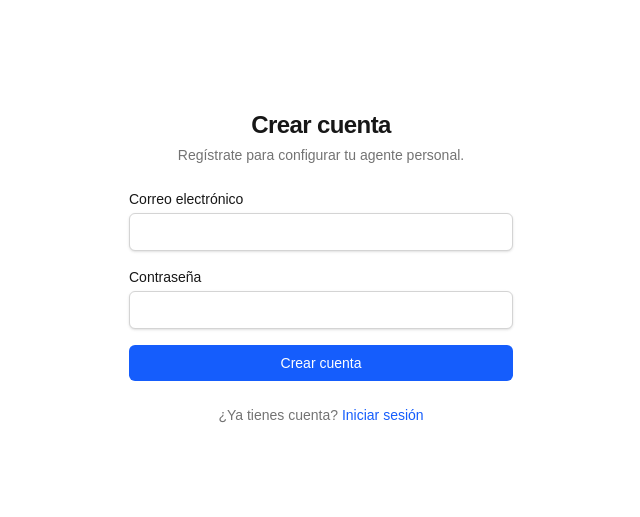
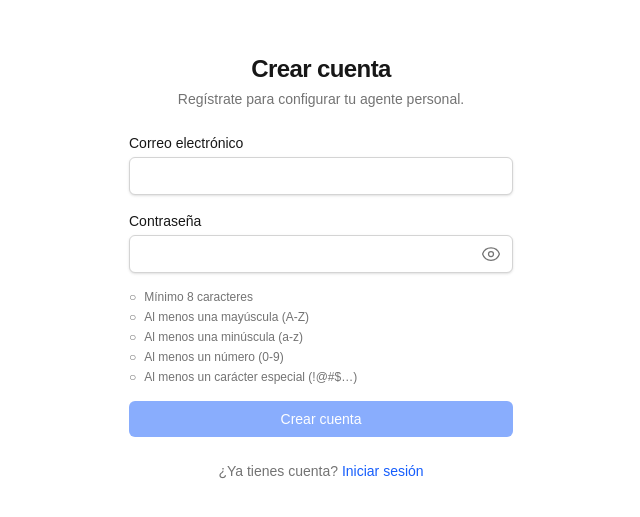
Before and after one commit to little-Johny/10xbuilders-garden, a Next.js app in the folder projects/10x-builders-agent/apps/web/: page /signup in a window 1280 px wide. Shown: the part 133-650 px from the top of the page, without its empty margins (319-959 px from the left). Built offline with nearby package versions, Linux system fonts and the light colour scheme; no server answers.

Commit message:
feat(10x-builders-agent): validar esquema de contraseña con checklist y toggle de visibilidad

```diff
--- a/projects/10x-builders-agent/apps/web/src/app/signup/signup-form.tsx
+++ b/projects/10x-builders-agent/apps/web/src/app/signup/signup-form.tsx
@@ -3,6 +3,9 @@
 import { useState } from "react";
 import { useRouter } from "next/navigation";
 import { createBrowserClient } from "@supabase/ssr";
+import { PasswordInput } from "@/components/password-input";
+import { PasswordRules } from "@/components/password-rules";
+import { validatePassword } from "@/lib/auth/password";
 
 export function SignupForm() {
   const [email, setEmail] = useState("");
@@ -16,11 +19,18 @@ export function SignupForm() {
     process.env.NEXT_PUBLIC_SUPABASE_ANON_KEY!
   );
 
+  const { valid, checks } = validatePassword(password);
+
   async function handleSubmit(e: React.FormEvent) {
     e.preventDefault();
-    setLoading(true);
     setError(null);
 
+    if (!valid) {
+      setError("La contraseña no cumple con todos los requisitos.");
+      return;
+    }
+
+    setLoading(true);
     const { error } = await supabase.auth.signUp({
       email,
       password,
@@ -57,23 +67,18 @@ export function SignupForm() {
           className="w-full rounded-md border border-neutral-300 bg-white px-3 py-2 text-sm shadow-sm focus:border-blue-500 focus:outline-none focus:ring-1 focus:ring-blue-500 dark:border-neutral-700 dark:bg-neutral-900"
         />
       </div>
-      <div>
-        <label htmlFor="password" className="block text-sm font-medium mb-1">
-          Contraseña
-        </label>
-        <input
-          id="password"
-          type="password"
-          required
-          minLength={6}
-          value={password}
-          onChange={(e) => setPassword(e.target.value)}
-          className="w-full rounded-md border border-neutral-300 bg-white px-3 py-2 text-sm shadow-sm focus:border-blue-500 focus:outline-none focus:ring-1 focus:ring-blue-500 dark:border-neutral-700 dark:bg-neutral-900"
-        />
-      </div>
+      <PasswordInput
+        id="password"
+        label="Contraseña"
+        value={password}
+        onChange={setPassword}
+        autoComplete="new-password"
+        required
+      />
+      <PasswordRules checks={checks} />
       <button
         type="submit"
-        disabled={loading}
+        disabled={loading || !valid}
         className="w-full rounded-md bg-blue-600 px-4 py-2 text-sm font-medium text-white hover:bg-blue-700 disabled:opacity-50"
       >
         {loading ? "Creando cuenta..." : "Crear cuenta"}
--- /dev/null
+++ b/projects/10x-builders-agent/apps/web/src/components/password-input.tsx
@@ -0,0 +1,99 @@
+"use client";
+
+import { useState } from "react";
+
+type Props = {
+  id: string;
+  label: string;
+  value: string;
+  onChange: (value: string) => void;
+  autoComplete?: "new-password" | "current-password";
+  required?: boolean;
+};
+
+// Input de contraseña con toggle de visibilidad (ojito).
+// Sin librería de iconos: SVG inline (Heroicons-style outline).
+export function PasswordInput({
+  id,
+  label,
+  value,
+  onChange,
+  autoComplete = "new-password",
+  required,
+}: Props) {
+  const [visible, setVisible] = useState(false);
+
+  return (
+    <div>
+      <label htmlFor={id} className="block text-sm font-medium mb-1">
+        {label}
+      </label>
+      <div className="relative">
+        <input
+          id={id}
+          type={visible ? "text" : "password"}
+          autoComplete={autoComplete}
+          required={required}
+          value={value}
+          onChange={(e) => onChange(e.target.value)}
+          className="w-full rounded-md border border-neutral-300 bg-white px-3 py-2 pr-10 text-sm shadow-sm focus:border-blue-500 focus:outline-none focus:ring-1 focus:ring-blue-500 dark:border-neutral-700 dark:bg-neutral-900"
+        />
+        <button
+          type="button"
+          onClick={() => setVisible((v) => !v)}
+          aria-label={visible ? "Ocultar contraseña" : "Mostrar contraseña"}
+          aria-pressed={visible}
+          className="absolute inset-y-0 right-0 flex items-center px-3 text-neutral-500 hover:text-neutral-700 dark:text-neutral-400 dark:hover:text-neutral-200"
+          tabIndex={-1}
+        >
+          {visible ? <EyeOffIcon /> : <EyeIcon />}
+        </button>
+      </div>
+    </div>
+  );
+}
+
+function EyeIcon() {
+  return (
+    <svg
+      xmlns="http://www.w3.org/2000/svg"
+      fill="none"
+      viewBox="0 0 24 24"
+      strokeWidth={1.5}
+      stroke="currentColor"
+      className="h-5 w-5"
+      aria-hidden="true"
+    >
+      <path
+        strokeLinecap="round"
+        strokeLinejoin="round"
+        d="M2.036 12.322a1.012 1.012 0 0 1 0-.639C3.423 7.51 7.36 4.5 12 4.5c4.638 0 8.573 3.007 9.963 7.178.07.207.07.431 0 .639C20.577 16.49 16.64 19.5 12 19.5c-4.638 0-8.573-3.007-9.964-7.178Z"
+      />
+      <path
+        strokeLinecap="round"
+        strokeLinejoin="round"
+        d="M15 12a3 3 0 1 1-6 0 3 3 0 0 1 6 0Z"
+      />
+    </svg>
+  );
+}
+
+function EyeOffIcon() {
+  return (
+    <svg
+      xmlns="http://www.w3.org/2000/svg"
+      fill="none"
+      viewBox="0 0 24 24"
+      strokeWidth={1.5}
+      stroke="currentColor"
+      className="h-5 w-5"
+      aria-hidden="true"
+    >
+      <path
+        strokeLinecap="round"
+        strokeLinejoin="round"
+        d="M3.98 8.223A10.477 10.477 0 0 0 1.934 12C3.226 16.338 7.244 19.5 12 19.5c.993 0 1.953-.138 2.863-.395M6.228 6.228A10.451 10.451 0 0 1 12 4.5c4.756 0 8.773 3.162 10.065 7.498a10.522 10.522 0 0 1-4.293 5.774M6.228 6.228 3 3m3.228 3.228 3.65 3.65m7.894 7.894L21 21m-3.228-3.228-3.65-3.65m0 0a3 3 0 1 0-4.243-4.243m4.242 4.242L9.88 9.88"
+      />
+    </svg>
+  );
+}
--- /dev/null
+++ b/projects/10x-builders-agent/apps/web/src/components/password-rules.tsx
@@ -0,0 +1,28 @@
+import type { PasswordCheck } from "@/lib/auth/password";
+
+type Props = {
+  checks: PasswordCheck[];
+};
+
+// Checklist visual de reglas de contraseña. Se muestra debajo del input de
+// nueva contraseña en signup y reset-password; cada regla se enverdece a
+// medida que el usuario cumple la condición.
+export function PasswordRules({ checks }: Props) {
+  return (
+    <ul className="space-y-1 text-xs">
+      {checks.map((check) => (
+        <li
+          key={check.id}
+          className={
+            check.ok
+              ? "flex items-center gap-2 text-green-700 dark:text-green-400"
+              : "flex items-center gap-2 text-neutral-500 dark:text-neutral-400"
+          }
+        >
+          <span aria-hidden="true">{check.ok ? "✓" : "○"}</span>
+          <span>{check.label}</span>
+        </li>
+      ))}
+    </ul>
+  );
+}
--- /dev/null
+++ b/projects/10x-builders-agent/apps/web/src/lib/auth/password.ts
@@ -0,0 +1,56 @@
+// Reglas de esquema de contraseña aplicadas en signup y reset-password.
+// Mantener sincronizado con la política configurada en Supabase Dashboard
+// (Authentication → Policies). El mínimo nativo de Supabase es 6; aquí lo
+// elevamos a 8 + complejidad.
+
+export type PasswordRule = {
+  id: "length" | "upper" | "lower" | "number" | "special";
+  label: string;
+  test: (value: string) => boolean;
+};
+
+export const PASSWORD_RULES: PasswordRule[] = [
+  {
+    id: "length",
+    label: "Mínimo 8 caracteres",
+    test: (v) => v.length >= 8,
+  },
+  {
+    id: "upper",
+    label: "Al menos una mayúscula (A-Z)",
+    test: (v) => /[A-Z]/.test(v),
+  },
+  {
+    id: "lower",
+    label: "Al menos una minúscula (a-z)",
+    test: (v) => /[a-z]/.test(v),
+  },
+  {
+    id: "number",
+    label: "Al menos un número (0-9)",
+    test: (v) => /\d/.test(v),
+  },
+  {
+    id: "special",
+    label: "Al menos un carácter especial (!@#$…)",
+    test: (v) => /[^A-Za-z0-9]/.test(v),
+  },
+];
+
+export type PasswordCheck = {
+  id: PasswordRule["id"];
+  label: string;
+  ok: boolean;
+};
+
+export function validatePassword(value: string): {
+  valid: boolean;
+  checks: PasswordCheck[];
+} {
+  const checks = PASSWORD_RULES.map(({ id, label, test }) => ({
+    id,
+    label,
+    ok: test(value),
+  }));
+  return { valid: checks.every((c) => c.ok), checks };
+}
```
